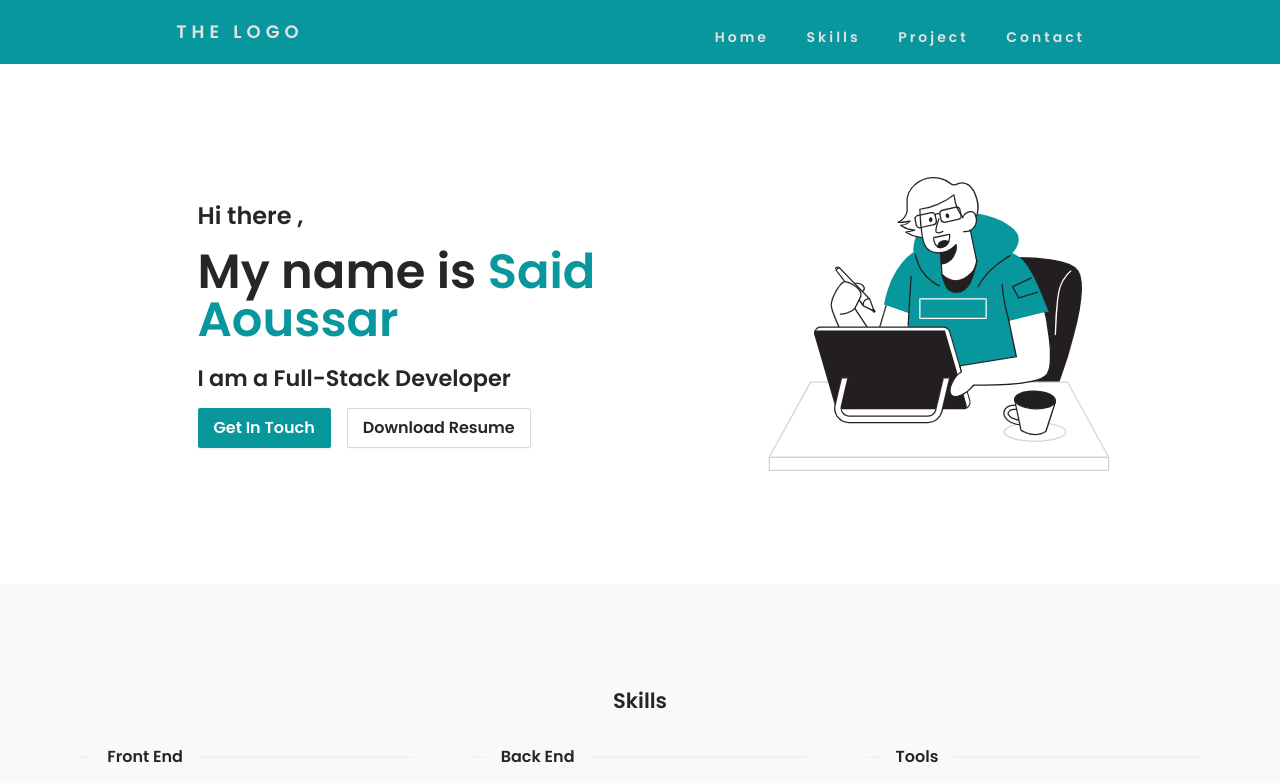
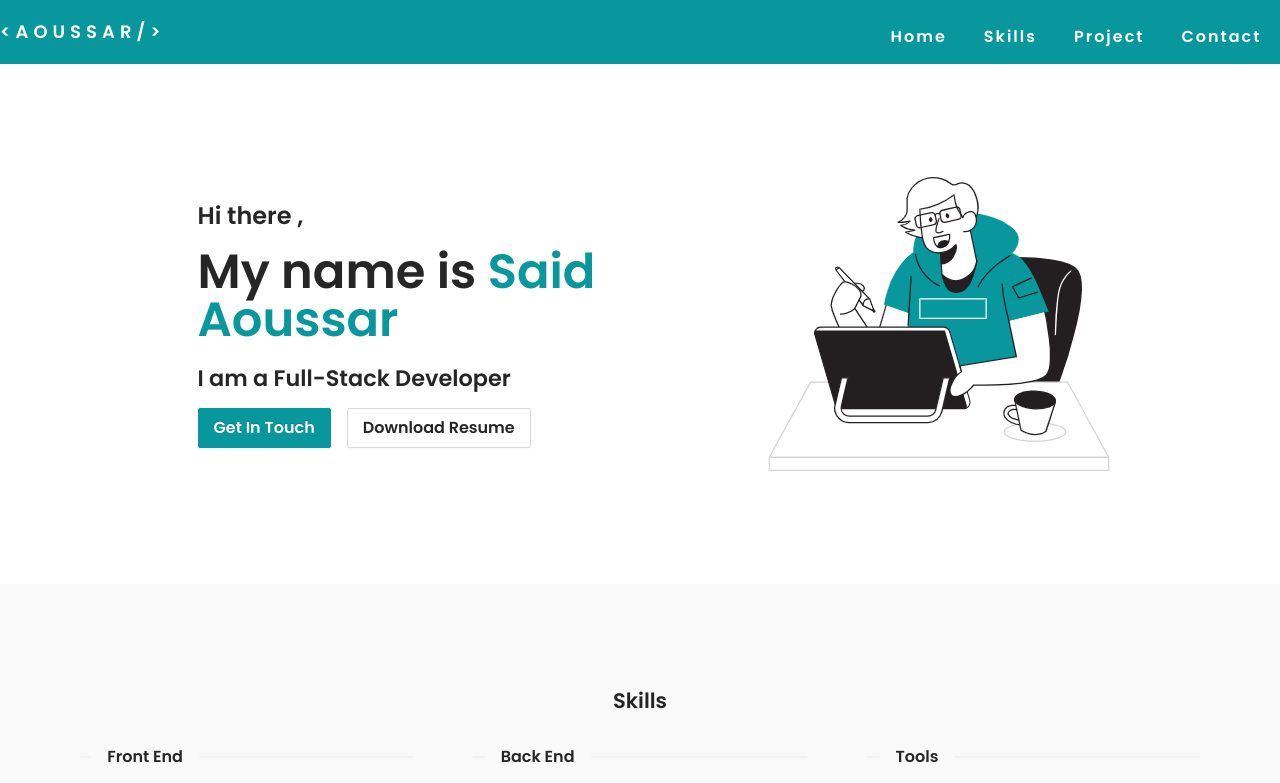
Before and after one commit to SaidAoussar/portfolio, a React (Create React App) app: page / in a window 1280 px wide. Shown: the top 783 px of the page. Built offline with nearby package versions, Linux system fonts and the light colour scheme.

Commit message:
add container

```diff
--- a/src/App.css
+++ b/src/App.css
@@ -32,6 +32,11 @@ html {
   background-color: #08979c;
 }
 
+.container {
+  margin: 0px auto;
+  max-width: 1500px;
+}
+
 @media screen and (max-width: 768px) {
   body {
     overflow-x: hidden;
--- a/src/components/nav/Nav.css
+++ b/src/components/nav/Nav.css
@@ -1,17 +1,21 @@
 nav {
+  background-color: #08979c;
+}
+
+nav div {
   display: flex;
-  justify-content: space-around;
+  justify-content: space-between;
   align-items: center;
   min-height: 8vh;
-  background-color: #08979c;
+
   font-family: "Poppins", sans-serif;
 }
 
 .logo h4 {
-  color: rgb(226, 226, 226);
-  text-transform: uppercase;
+  color: white;
   letter-spacing: 5px;
   font-size: 18px;
+  font-weight: 500;
 }
 .nav-links {
   display: flex;
@@ -24,11 +28,12 @@ nav {
   list-style: none;
 }
 .nav-links a {
-  color: rgb(226, 226, 226);
+  /* color: rgb(226, 226, 226); */
+  color: white;
   text-decoration: none;
-  letter-spacing: 3px;
-  font-weight: bold;
-  font-size: 14px;
+  letter-spacing: 2px;
+  font-weight: 500;
+  font-size: 16px;
 }
 
 .menu-icon {
--- a/src/components/nav/Nav.jsx
+++ b/src/components/nav/Nav.jsx
@@ -8,31 +8,32 @@ function Nav() {
   const [toggleMenu, setToggleMenu] = useState(false);
 
   const navLinksClassname = classnames("nav-links", {
-    "nav-active": toggleMenu,
+    "nav-active": toggleMenu
   });
 
   const menuItems = [
     {
       title: "Home",
-      href: "#home",
+      href: "#home"
     },
     {
       title: "Skills",
-      href: "#skills",
+      href: "#skills"
     },
     {
       title: "Project",
-      href: "#projects",
+      href: "#projects"
     },
     {
       title: "Contact",
-      href: "#contact",
-    },
+      href: "#contact"
+    }
   ];
   return (
     <nav>
+      <div className="container">
         <div className="logo">
-        <h4>The Logo</h4>
+          <h4>{`<AOUSSAR/>`}</h4>
         </div>
         <ul className={navLinksClassname}>
           {menuItems.map((item, index) => {
@@ -50,6 +51,7 @@ function Nav() {
             <MenuOutlined style={{ fontSize: "20px", color: "white" }} />
           )}
         </div>
+      </div>
     </nav>
   );
 }
```
Lines whose indentation alone changed are shown as unchanged.
